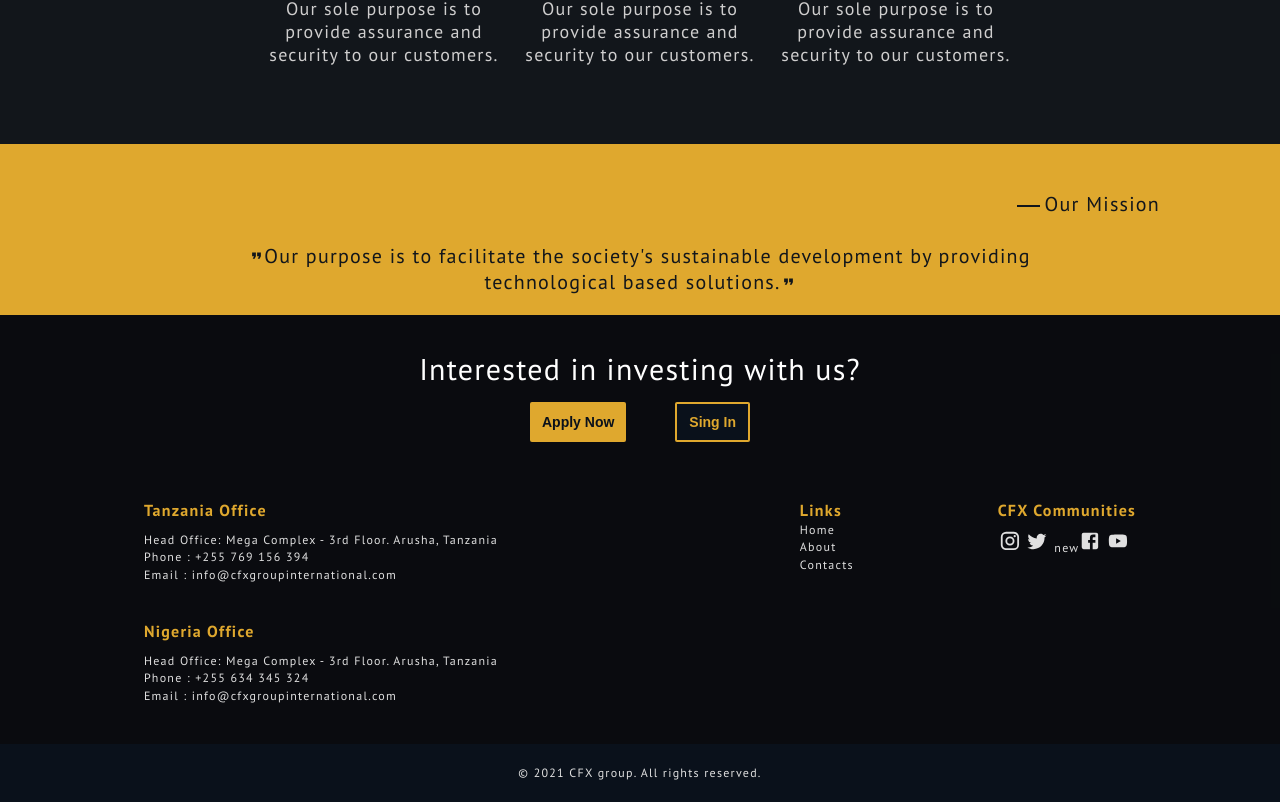
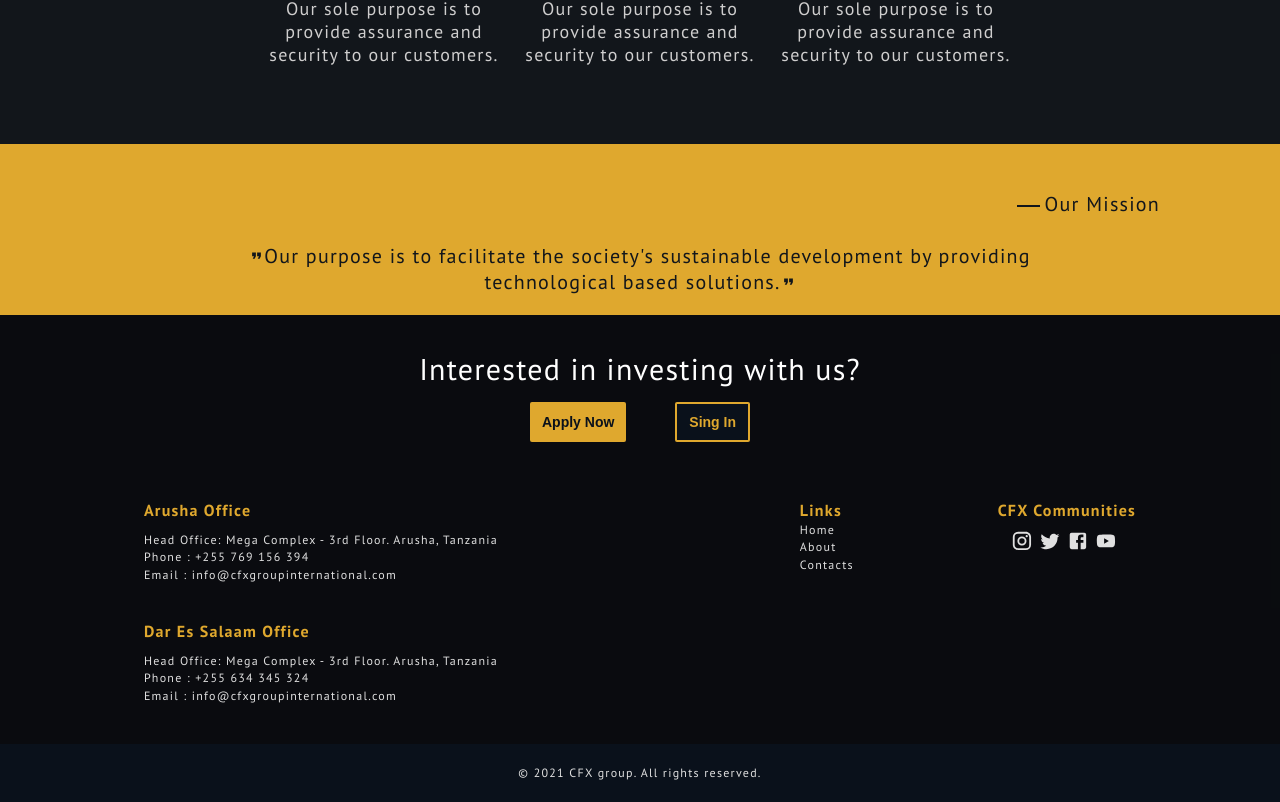
Before and after one commit to zealotdev/cfx-website, a Next.js app: page /about in a window 1280 px wide. Shown: the part 663-1465 px from the top of the page. Built offline with nearby package versions, Linux system fonts and the light colour scheme.

Commit message:
Some edits 👌

```diff
--- a/components/footer.tsx
+++ b/components/footer.tsx
@@ -26,7 +26,7 @@
       <div className={styles.footerDetails}>
         <div className={styles.addresses}>
           <div className={styles.address}>
-            <span className={styles.subTitle}>Tanzania Office</span>
+            <span className={styles.subTitle}>Arusha Office</span>
             <ul className={styles.contents}>
               <li>Head Office: Mega Complex - 3rd Floor. Arusha, Tanzania</li>
               <li>Phone : +255 769 156 394</li>
@@ -34,7 +34,7 @@
             </ul>
           </div>
           <div className={styles.address}>
-            <span className={styles.subTitle}>Nigeria Office</span>
+            <span className={styles.subTitle}>Dar es Salaam Office</span>
             <ul className={styles.contents}>
               <li>Head Office: Mega Complex - 3rd Floor. Arusha, Tanzania</li>
               <li>Phone : +255 634 345 324</li>
@@ -74,7 +74,6 @@
               <TwiiterIcon fontSize={'large'} />
             </a>
             <a href="#">
-              new
               <FacebookIcon fontSize={'large'} />
             </a>
             <a href="#">
--- a/components/hero.tsx
+++ b/components/hero.tsx
@@ -1,8 +1,6 @@
-
 import Image from 'next/image';
 import Link from 'next/link';
 import styles from '../styles/Hero.module.scss';
-
 
 export default function () {
   return (
@@ -12,7 +10,7 @@
         Technological Innovative Investment Solutions, tailored to grow you
         financially.
       </h1>
-      <p>git
+      <p>
         Humanitarian and technological integrated tailored-solutions have proven
         to be the best approach towards tackling 21st century problems. And we,
         at CFX are here to show you how.
--- a/pages/contact/index.tsx
+++ b/pages/contact/index.tsx
@@ -8,7 +8,7 @@
 const API_KEYS = 'AIzaSyBe_pZIcnKoz9Lxknnj2Fm09yLm6At-7RM';
 
 const center = {
-  lat: -3.370764,
+  lat: -3.370699,
   lng: 36.68609999,
 };
 
@@ -51,12 +51,12 @@
       .then(
         (result) => {
           console.log(result.text);
-          e.target.reset();
         },
         (error) => {
           console.log(error.text);
         }
       );
+    e.target.reset();
   };
   const { fullname, email, message, subject } = input;
   return (
```
